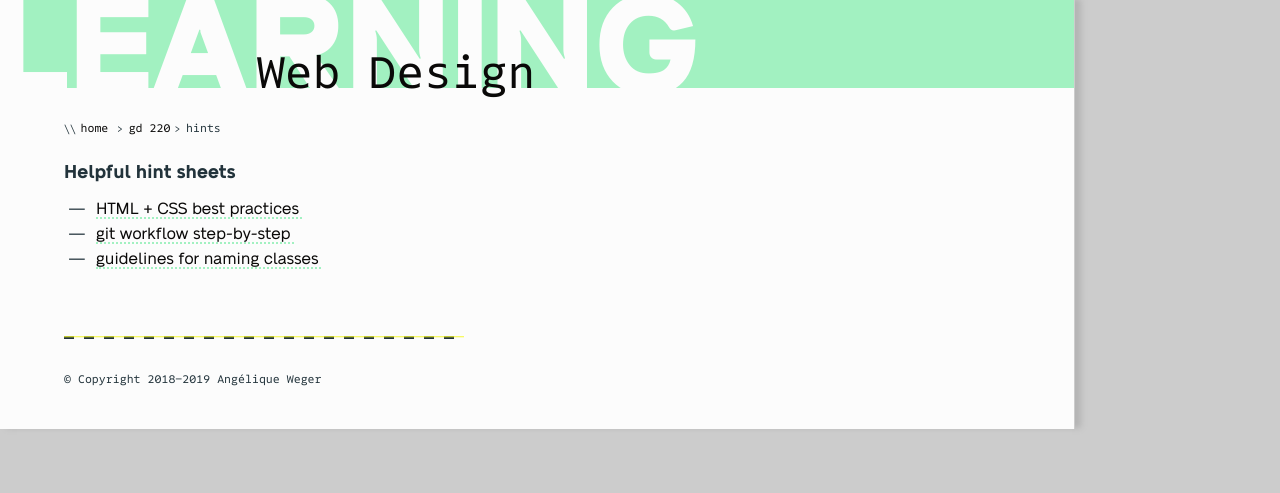
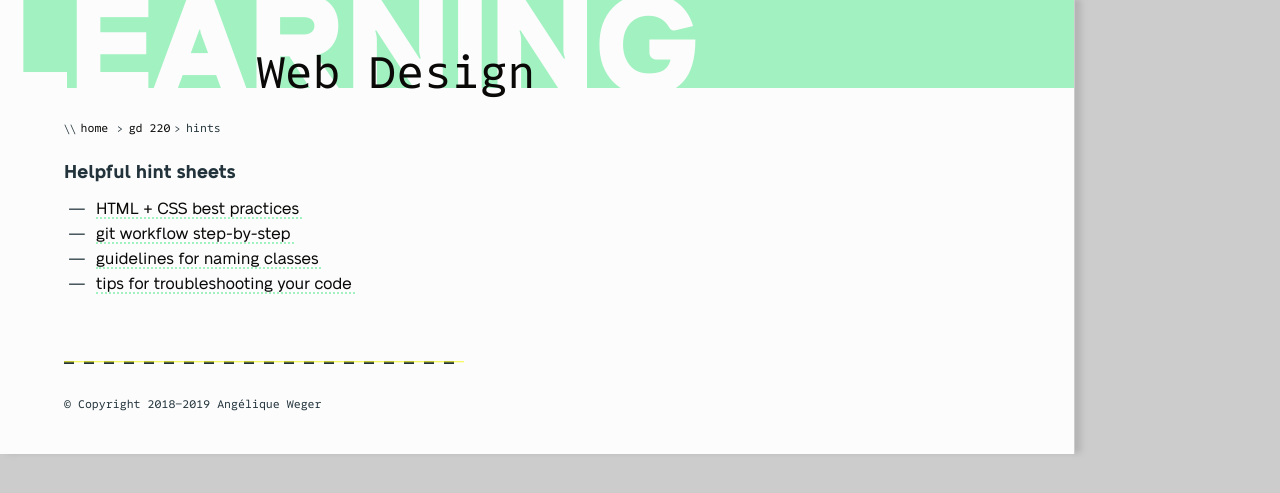
Before and after one commit to mica-web/mica-web.github.io, a Jekyll site: the page built from gd-220/hints/index.md, in a window 1280 px wide. Shown: the top 493 px of the page. Built offline with Jekyll 4.4.1, drawn with Linux system fonts in a browser that asks for light colours; some web fonts are replaced.

Commit message:
Ref troubleshooting on hints page

```diff
--- a/gd-220/hints/index.md
+++ b/gd-220/hints/index.md
@@ -9,3 +9,4 @@ Helpful hint sheets
 - [HTML + CSS best practices]({% link gd-220/hints/best-practices.md %})
 - [git workflow step-by-step]({% link gd-220/hints/git-workflow.md %})
 - [guidelines for naming classes]({% link gd-220/hints/naming-classes.md %})
+- [tips for troubleshooting your code]({% link gd-220/hints/troubleshooting.md %})
```
